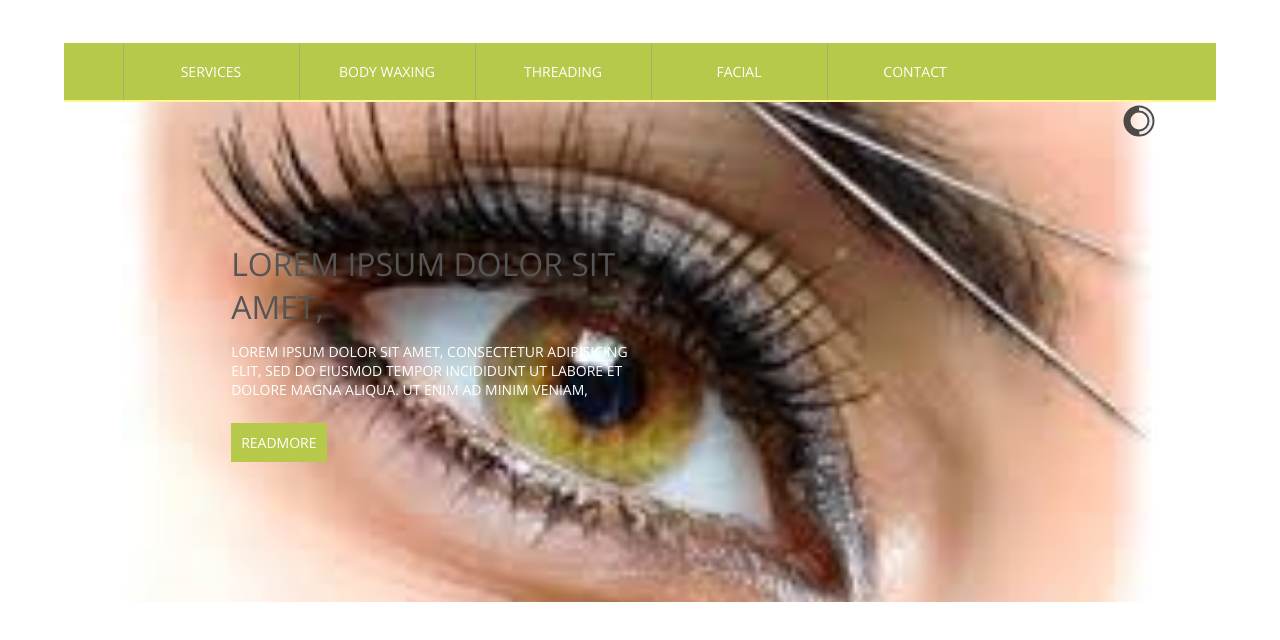
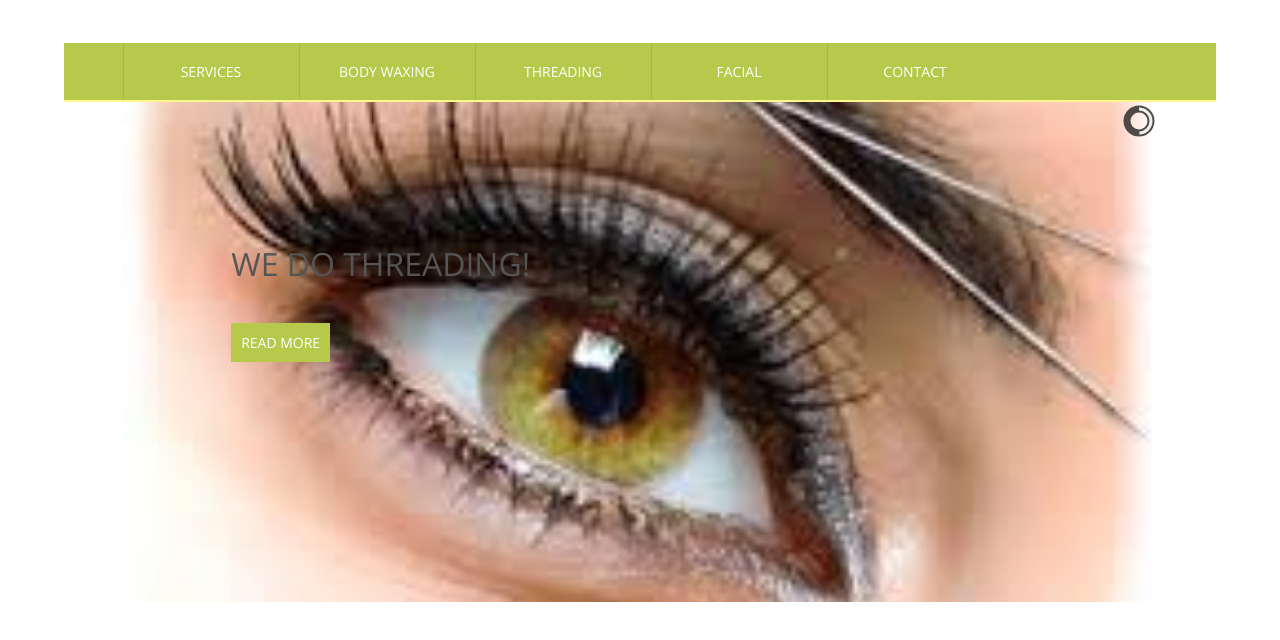
Before and after one commit to ParisThreadingSalon/ParisThreadingSalon.github.io, a plain HTML site: page index.html in a window 1280 px wide. Shown: the part 112-752 px from the top of the page. Drawn offline with nearby package versions, Linux system fonts and the light colour scheme.

Commit message:
Update index.html

```diff
--- a/index.html
+++ b/index.html
@@ -96,16 +96,16 @@ Author's Website: AwesomeHacker.tk \ \ \ \ \ \ \ \ \ \ \ \ \ \ \ \ \ \ \ \ \ \ \
 		        <div class="camera_wrap camera_azure_skin" id="camera_wrap_1">
 		            <div data-thumb="images/slider3.jpg" data-src="images/slider3.jpg">
 		                <div class="camera_caption fadeFromBottom">
-		                	<h3>Lorem ipsum dolor sit amet,</h3>
-		                    <p>Lorem ipsum dolor sit amet, consectetur adipisicing elit, sed do eiusmod tempor incididunt ut labore et dolore magna aliqua. Ut enim ad minim veniam,</p>
-		                    <a href="#">Readmore</a>
+		                	<h3>We do threading!</h3>
+		                    <p></p>
+		                    <a href="#">Read more</a>
 		                </div>
 		            </div>
 		           <div data-thumb="images/slider1.jpg" data-src="images/slider1.jpg">
 		                <div class="camera_caption fadeFromBottom">
-		                	<h3>Sed ut perspiciatis unde,</h3>
-		                    <p>Lorem ipsum dolor sit amet, consectetur adipisicing elit, sed do eiusmod tempor incididunt ut labore et dolore magna aliqua. Ut enim ad minim veniam,</p>
-		                    <a href="#">Readmore</a>
+		                	<h3>We do facial!</h3>
+		                    <p></p>
+		                    <a href="#">Read more</a>
 		                </div>
 		            </div>
 		             <div data-thumb="images/slider2.jpg" data-src="images/slider2.jpg">
```
